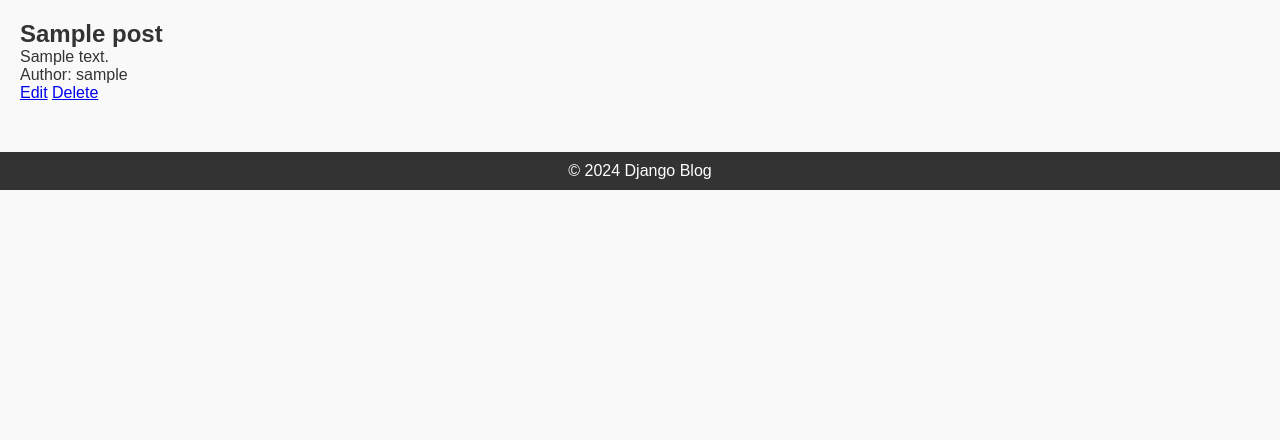
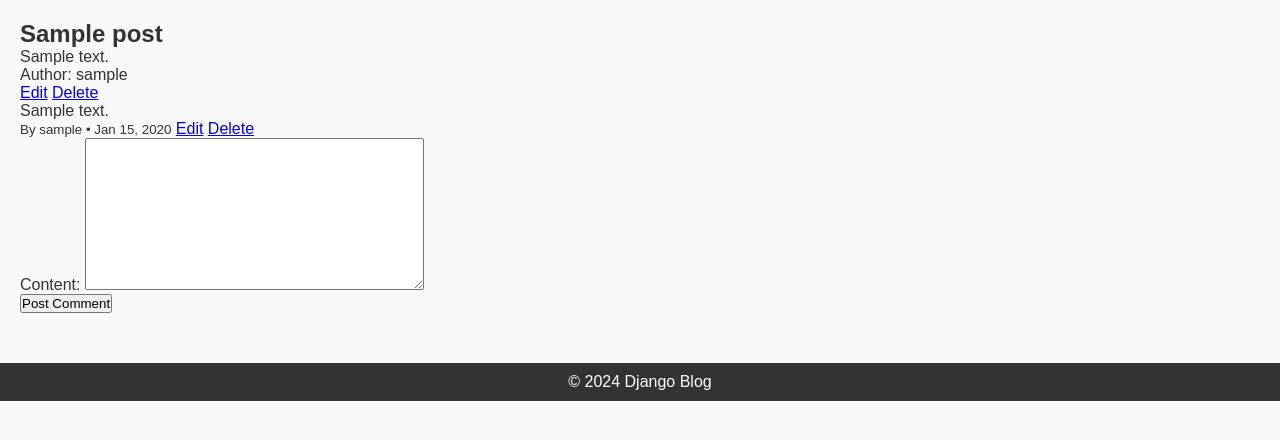
Before and after one commit to rahmaeliasu/Alx_DjangoLearnLab, a Django app: page /post/1/ in a window 1280 px wide. Shown: the part 41-481 px from the top of the page. Run offline with Django 5.2, Linux system fonts and the light colour scheme; a user stored in the database is signed in; tables that the repository leaves empty hold one stand-in row (values such as "Sample post").

Commit message:
Add Comment Functionality to Blog Posts

```diff
--- a/django_blog/blog/forms.py
+++ b/django_blog/blog/forms.py
@@ -1,7 +1,7 @@
 from django import forms
 from django.contrib.auth.forms import UserCreationForm
 from django.contrib.auth.models import User
-from .models import Profile, Post
+from .models import Profile, Post, Comment
 
 class CustomUserCreationForm(UserCreationForm):
     email = forms.EmailField(required=True)
@@ -27,3 +27,15 @@ class PostForm(forms.ModelForm):
     class Meta:
         model = Post
         fields = ['title', 'content']
+
+
+class CommentForm(forms.ModelForm):
+    class Meta:
+        model = Comment
+        fields = ['content']
+
+    def clean_content(self):
+        content = self.cleaned_data.get('content')
+        if len(content.strip()) < 2:
+            raise forms.ValidationError("Comment is too short.")
+        return content
--- a/django_blog/blog/models.py
+++ b/django_blog/blog/models.py
@@ -20,3 +20,14 @@ class Profile(models.Model):
 
     def __str__(self):
         return self.user.username
+
+
+class Comment(models.Model):
+    post = models.ForeignKey(Post, on_delete=models.CASCADE, related_name='comments')
+    author = models.ForeignKey(User, on_delete=models.CASCADE)
+    content = models.TextField()
+    created_at = models.DateTimeField(auto_now_add=True)
+    updated_at = models.DateTimeField(auto_now=True)
+
+    def __str__(self):
+        return f'Comment by {self.author} on {self.post}'
--- a/django_blog/blog/templates/blog/post_detail.html
+++ b/django_blog/blog/templates/blog/post_detail.html
@@ -1,10 +1,37 @@
 {% extends 'base.html' %}
 {% block content %}
+
 <h2>{{ object.title }}</h2>
 <p>{{ object.content }}</p>
+
 <p>Author: {{ object.author.username }}</p>
 {% if user == object.author %}
     <a href="{% url 'post-update' object.pk %}">Edit</a>
     <a href="{% url 'post-delete' object.pk %}">Delete</a>
 {% endif %}
+
+{% for comment in object.comments.all %}
+  <div class="comment">
+    <p>{{ comment.content }}</p>
+    <small>By {{ comment.author }} • {{ comment.created_at|date:"M d, Y" }}</small>
+
+    {% if user == comment.author %}
+      <a href="{% url 'comment-edit' comment.pk %}">Edit</a>
+      <a href="{% url 'comment-delete' comment.pk %}">Delete</a>
+    {% endif %}
+  </div>
+{% empty %}
+  <p>No comments yet.</p>
+{% endfor %}
+
+{% if user.is_authenticated %}
+  <form method="POST" action="{% url 'comment-add' object.id %}">
+    {% csrf_token %}
+    {{ comment_form.as_p }}
+    <button type="submit">Post Comment</button>
+  </form>
+{% else %}
+  <p><a href="{% url 'login' %}">Login</a> to comment.</p>
+{% endif %}
+
 {% endblock %}
--- a/django_blog/blog/urls.py
+++ b/django_blog/blog/urls.py
@@ -1,7 +1,7 @@
 from django.urls import path
 from django.contrib.auth import views as auth_views
 from . import views
-from .views import (PostListView, PostDetailView, PostCreateView, PostUpdateView, PostDeleteView)
+from .views import PostListView, PostDetailView, PostCreateView, PostUpdateView, PostDeleteView, add_comment, CommentUpdateView, CommentDeleteView
 
 
 
@@ -18,4 +18,8 @@ urlpatterns = [
     path('post/<int:pk>/update/', PostUpdateView.as_view(), name='post-update'),
     path('post/<int:pk>/delete/', PostDeleteView.as_view(), name='post-delete'),
 
+    path('post/<int:post_id>/comments/new/', add_comment, name='comment-add'),
+    path('comment/<int:pk>/edit/', CommentUpdateView.as_view(), name='comment-edit'),
+    path('comment/<int:pk>/delete/', CommentDeleteView.as_view(), name='comment-delete'),
+
 ]
--- a/django_blog/blog/views.py
+++ b/django_blog/blog/views.py
@@ -1,10 +1,10 @@
 from django.shortcuts import render, redirect, get_object_or_404
 from django.contrib.auth.decorators import login_required
-from .forms import CustomUserCreationForm, UserUpdateForm, ProfileUpdateForm
-from django.urls import reverse_lazy
+from django.urls import reverse_lazy, reverse
 from django.views.generic import ListView, DetailView, CreateView, UpdateView, DeleteView
 from django.contrib.auth.mixins import LoginRequiredMixin, UserPassesTestMixin
-from .models import Post
+from .models import Post, Comment
+from .forms import CustomUserCreationForm, UserUpdateForm, ProfileUpdateForm, CommentForm
 
 
 def register(request):
@@ -60,6 +60,11 @@ class PostDetailView(DetailView):
     model = Post
     template_name = 'blog/post_detail.html'
 
+    def get_context_data(self, **kwargs):
+        context = super().get_context_data(**kwargs)
+        context['comment_form'] = CommentForm()
+        return context
+
 
 # Create a post (only logged-in users)
 class PostCreateView(LoginRequiredMixin, CreateView):
@@ -92,3 +97,40 @@ class PostDeleteView(LoginRequiredMixin, UserPassesTestMixin, DeleteView):
     def test_func(self):
         post = self.get_object()
         return self.request.user == post.author
+
+
+@login_required
+def add_comment(request, post_id):
+    post = get_object_or_404(Post, id=post_id)
+
+    if request.method == 'POST':
+        form = CommentForm(request.POST)
+        if form.is_valid():
+            comment = form.save(commit=False)
+            comment.author = request.user
+            comment.post = post
+            comment.save()
+    return redirect('post-detail', pk=post.id)
+
+
+class CommentUpdateView(LoginRequiredMixin, UserPassesTestMixin, UpdateView):
+    model = Comment
+    form_class = CommentForm
+    template_name = 'blog/comment_form.html'
+
+    def get_success_url(self):
+        return reverse('post-detail', kwargs={'pk': self.object.post.id})
+
+    def test_func(self):
+        return self.request.user == self.get_object().author
+
+
+class CommentDeleteView(LoginRequiredMixin, UserPassesTestMixin, DeleteView):
+    model = Comment
+    template_name = 'blog/comment_confirm_delete.html'
+
+    def get_success_url(self):
+        return reverse('post-detail', kwargs={'pk': self.object.post.id})
+
+    def test_func(self):
+        return self.request.user == self.get_object().author
```
Also changed, not shown: django_blog/blog/templates/blog/comment_confirm_delete.html (added, +9 -0 lines), django_blog/blog/templates/blog/comment_form.html (added, +9 -0 lines), django_blog/README.md, django_blog/blog/migrations/0003_comment.py (added).
